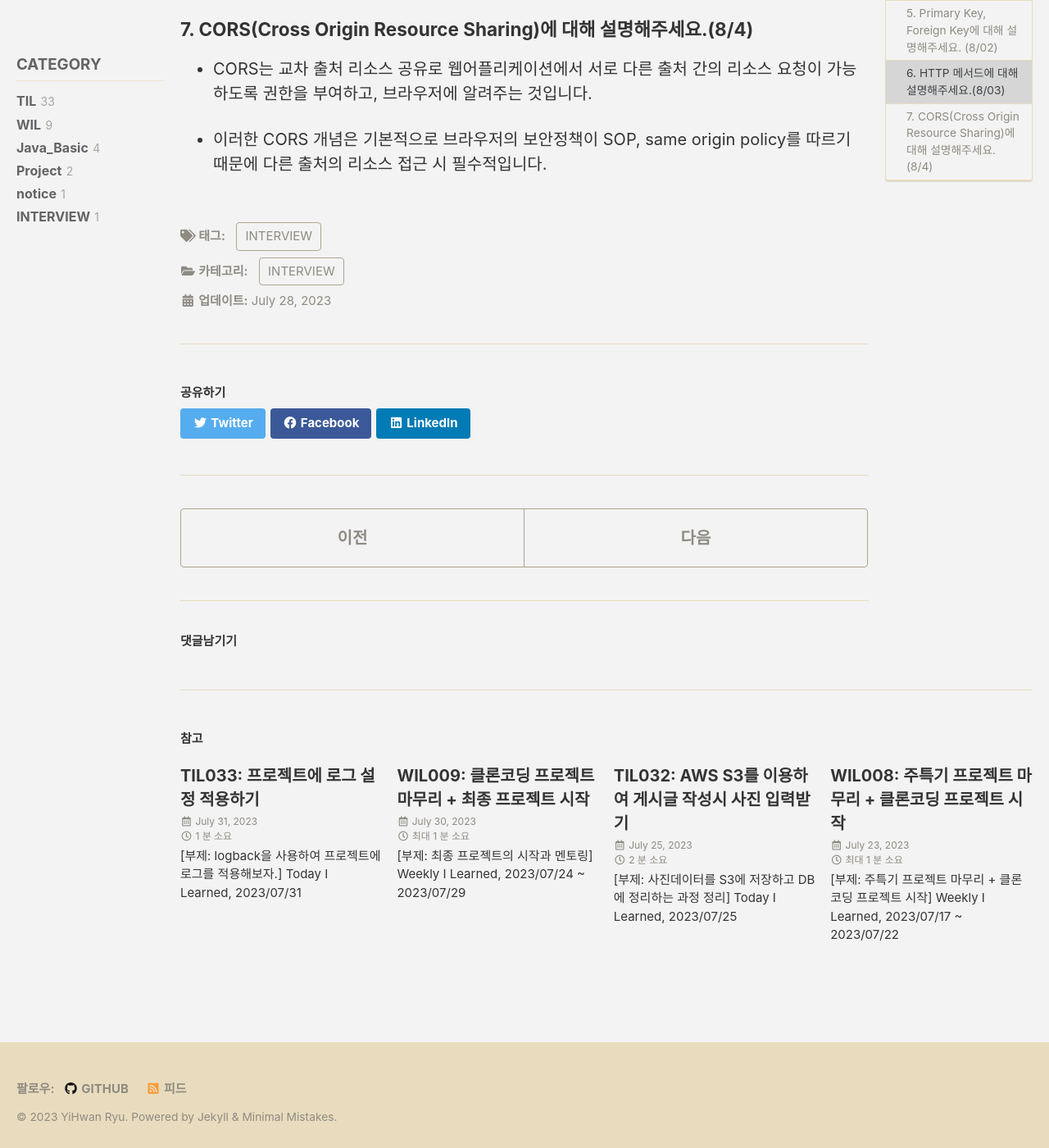
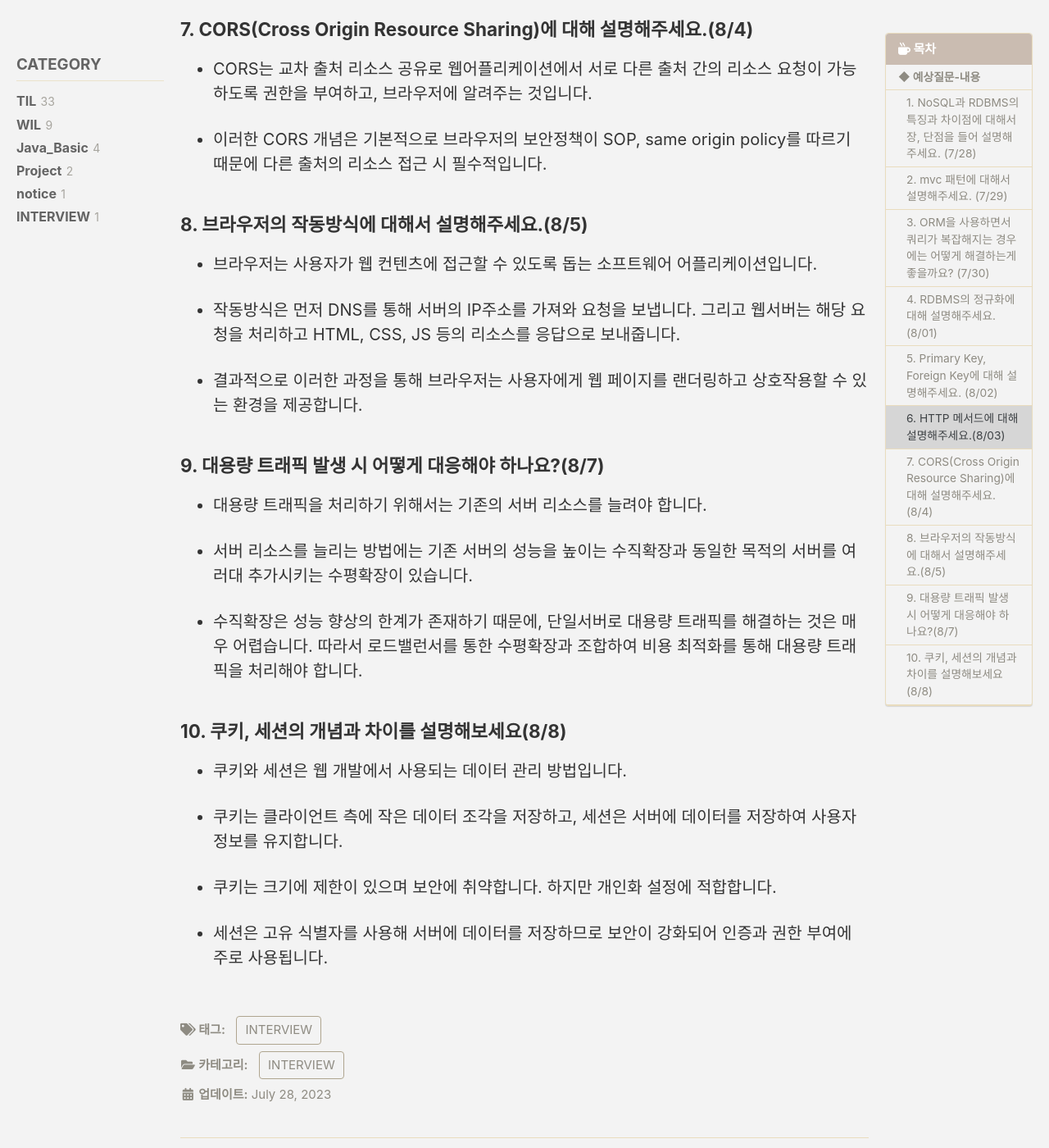
Before and after one commit to YiHwanRyu/YiHwanRyu.github.io, a Jekyll site: the page built from _posts/2023-07-28-INTERVIEW001.md, in a window 1280 px wide and 1400 px high, scrolled down 2597 px. Shown: the whole window at 82% size. Built offline with Jekyll 4.4.1, drawn with Linux system fonts in a browser that asks for light colours; cached includes are drawn as plain includes; some web fonts are replaced; comment, search, counter and statistics services are not loaded.

Commit message:
[UPDATE] INTERVIEW001 post 내용 추가

```diff
--- a/_posts/2023-07-28-INTERVIEW001.md
+++ b/_posts/2023-07-28-INTERVIEW001.md
@@ -76,3 +76,29 @@ sidebar:
 - CORS는 교차 출처 리소스 공유로 웹어플리케이션에서 서로 다른 출처 간의 리소스 요청이 가능하도록 권한을 부여하고, 브라우저에 알려주는 것입니다.
 
 - 이러한 CORS 개념은 기본적으로 브라우저의 보안정책이 SOP, same origin policy를 따르기 때문에 다른 출처의 리소스 접근 시 필수적입니다.
+
+### 8. 브라우저의 작동방식에 대해서 설명해주세요.(8/5)
+
+- 브라우저는 사용자가 웹 컨텐츠에 접근할 수 있도록 돕는 소프트웨어 어플리케이션입니다.
+
+- 작동방식은 먼저 DNS를 통해 서버의 IP주소를 가져와 요청을 보냅니다. 그리고 웹서버는 해당 요청을 처리하고 HTML, CSS, JS 등의 리소스를 응답으로 보내줍니다.
+
+- 결과적으로 이러한 과정을 통해 브라우저는 사용자에게 웹 페이지를 랜더링하고 상호작용할 수 있는 환경을 제공합니다.
+
+### 9. 대용량 트래픽 발생 시 어떻게 대응해야 하나요?(8/7)
+
+- 대용량 트래픽을 처리하기 위해서는 기존의 서버 리소스를 늘려야 합니다.
+
+- 서버 리소스를 늘리는 방법에는 기존 서버의 성능을 높이는 수직확장과 동일한 목적의 서버를 여러대 추가시키는 수평확장이 있습니다.
+
+- 수직확장은 성능 향상의 한계가 존재하기 때문에, 단일서버로 대용량 트래픽를 해결하는 것은 매우 어렵습니다. 따라서 로드밸런서를 통한 수평확장과 조합하여 비용 최적화를 통해 대용량 트래픽을 처리해야 합니다.
+
+### 10. 쿠키, 세션의 개념과 차이를 설명해보세요(8/8)
+
+- 쿠키와 세션은 웹 개발에서 사용되는 데이터 관리 방법입니다.
+
+- 쿠키는 클라이언트 측에 작은 데이터 조각을 저장하고, 세션은 서버에 데이터를 저장하여 사용자 정보를 유지합니다.
+
+- 쿠키는 크기에 제한이 있으며 보안에 취약합니다. 하지만 개인화 설정에 적합합니다.
+
+- 세션은 고유 식별자를 사용해 서버에 데이터를 저장하므로 보안이 강화되어 인증과 권한 부여에 주로 사용됩니다.
```
